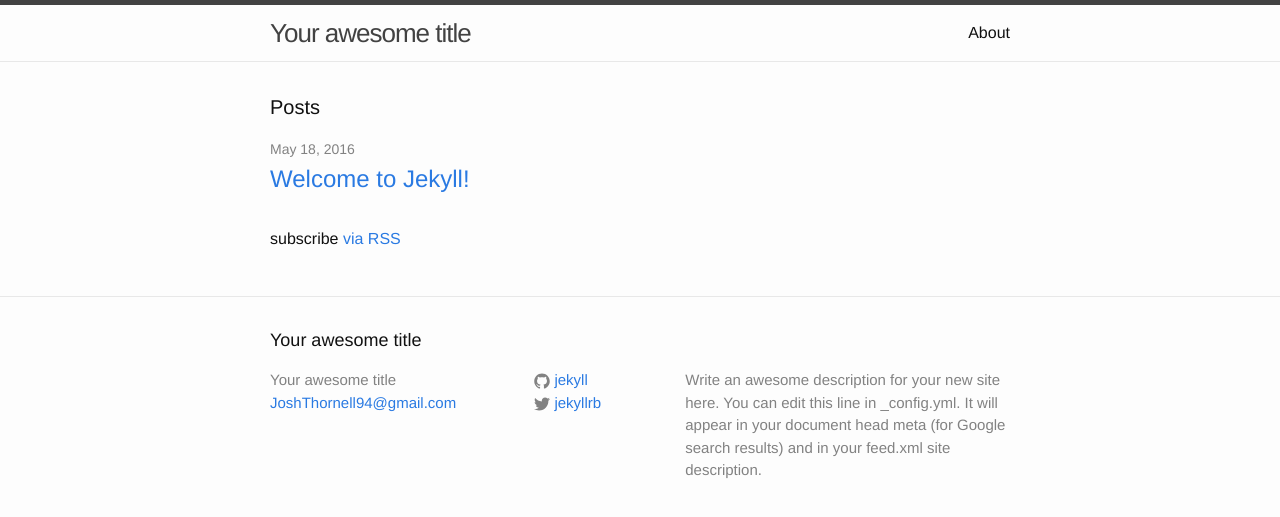
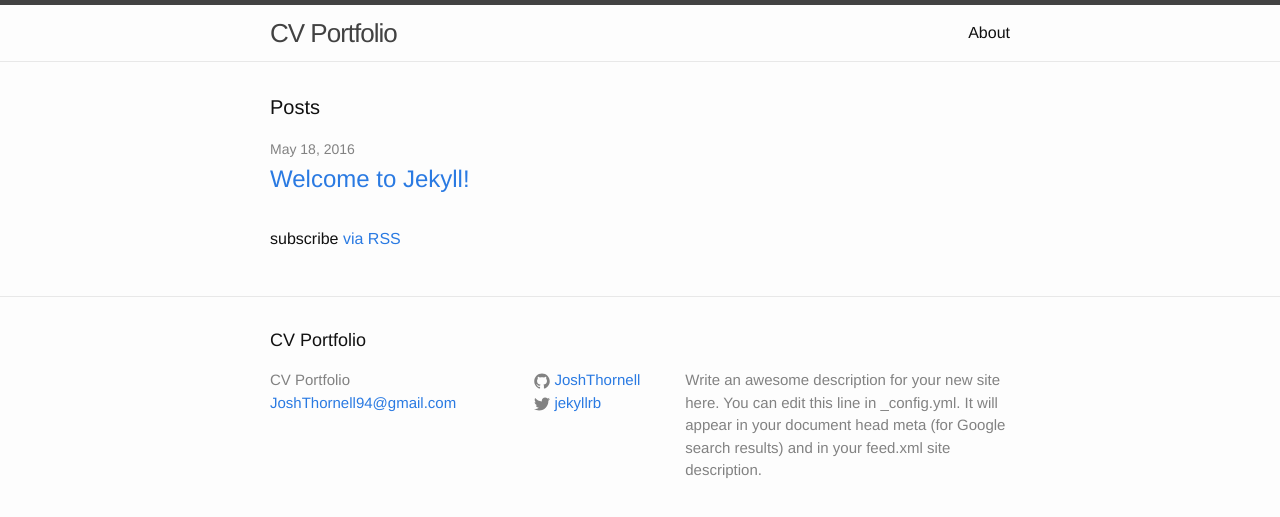
Before and after one commit to JoshThornell/Twitch.io.github, a Jekyll site: the page built from index.html, in a window 1280 px wide. Shown: the top 517 px of the page. Built offline with Jekyll 4.4.1, drawn with Linux system fonts in a browser that asks for light colours.

Commit message:
Update _config.yml

```diff
--- a/_config.yml
+++ b/_config.yml
@@ -6,7 +6,7 @@
 # 'jekyll serve'. If you change this file, please restart the server process.
 
 # Site settings
-title: Your awesome title
+title: CV Portfolio
 email: JoshThornell94@gmail.com
 description: > # this means to ignore newlines until "baseurl:"
   Write an awesome description for your new site here. You can edit this
@@ -15,7 +15,7 @@ description: > # this means to ignore newlines until "baseurl:"
 baseurl: "" # the subpath of your site, e.g. /blog
 url: "http://yourdomain.com" # the base hostname & protocol for your site
 twitter_username: jekyllrb
-github_username:  jekyll
+github_username:  JoshThornell
 
 # Build settings
 markdown: kramdown
```
